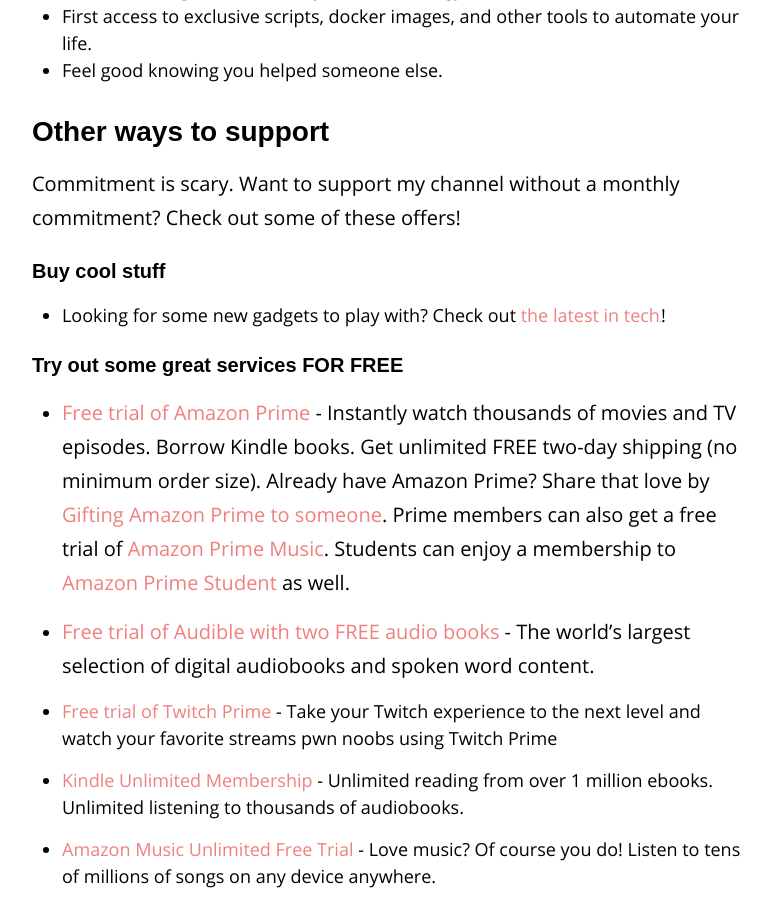
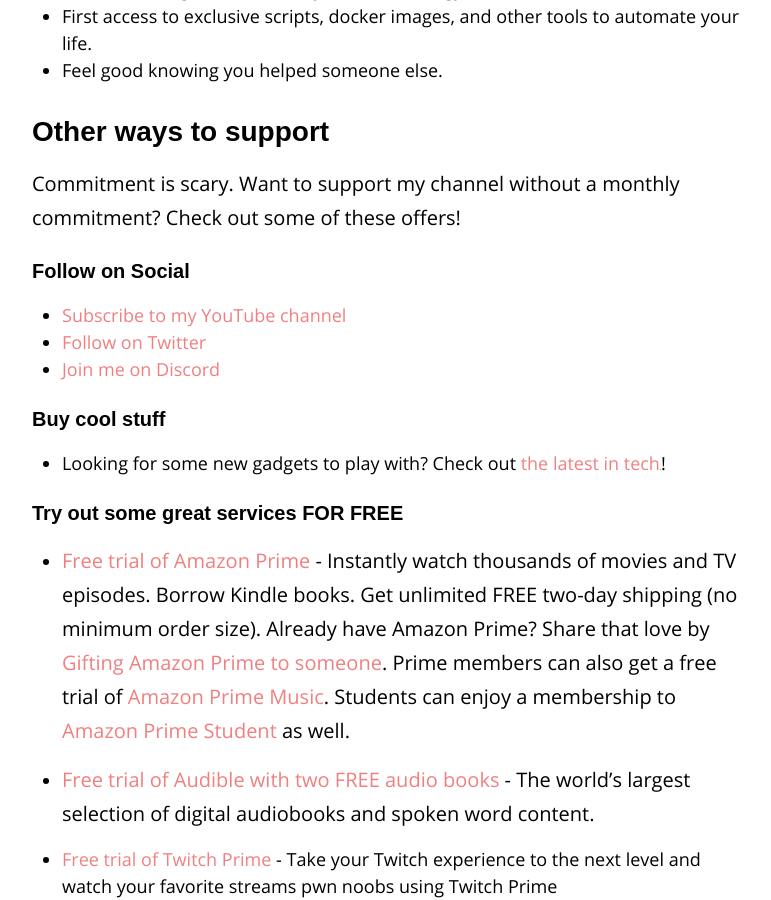
Before and after one commit to MrPowerScripts/MrPowerScripts.com, a Jekyll site: the page built from power-up.md, in a window 1280 px wide and 900 px high, scrolled down 337 px. Shown: the whole window, without its empty margins (248-1019 px from the left). Built offline with Jekyll 4.4.1, drawn with Linux system fonts in a browser that asks for light colours; our own code applies the rules of GitHub Pages for plain Markdown files.

Commit message:
add some social support links

```diff
--- a/power-up.md
+++ b/power-up.md
@@ -13,6 +13,12 @@
 ## Other ways to support
 
 Commitment is scary. Want to support my channel without a monthly commitment? Check out some of these offers!
+
+### Follow on Social
+
+- [Subscribe to my YouTube channel](https://bit.ly/mrps-yt-sub)
+- [Follow on Twitter](https://bit.ly/mrps-twitter)
+- [Join me on Discord](https://bit.ly/mrps-discord)
 
 ### Buy cool stuff
 
```
